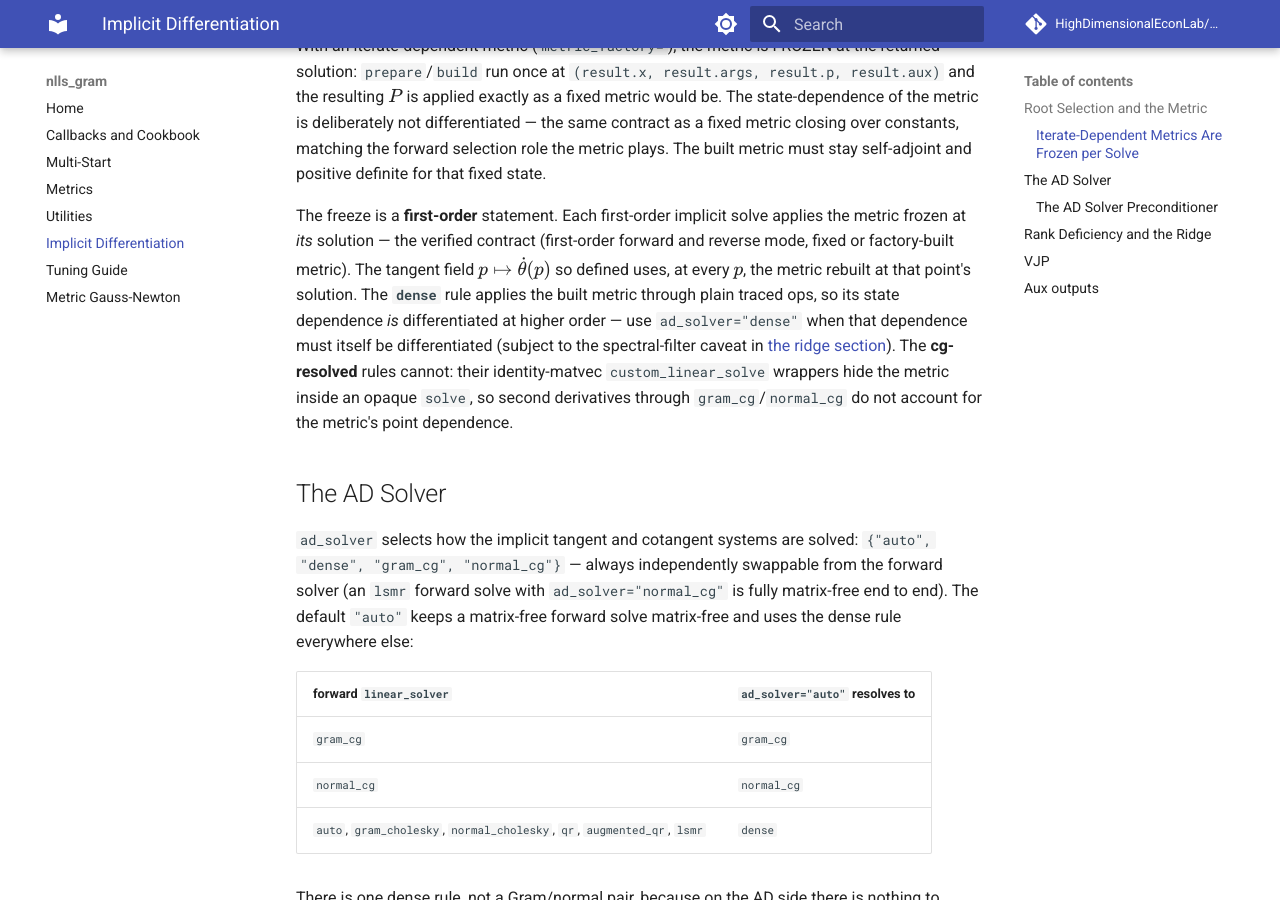
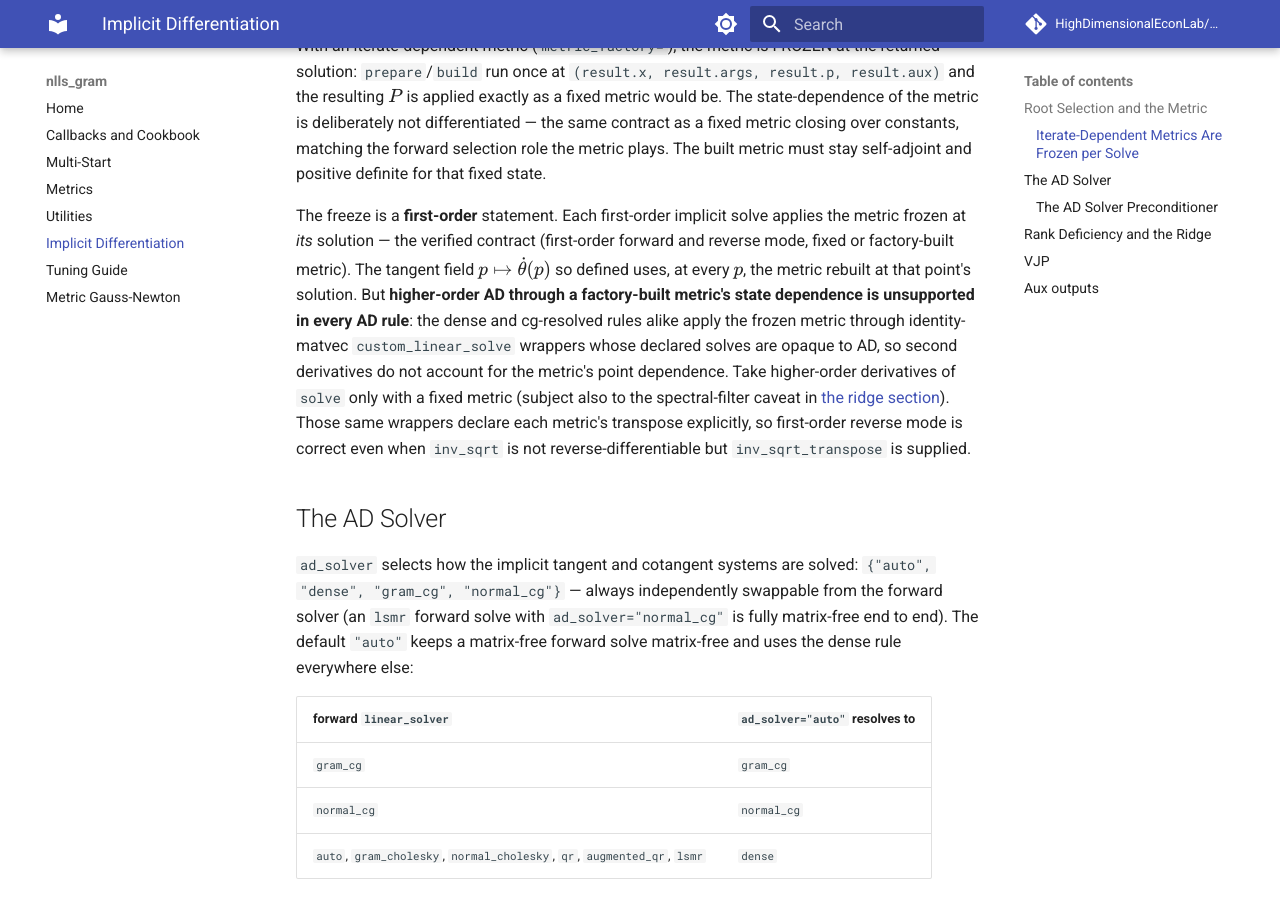
Before and after one commit to HighDimensionalEconLab/nlls_gram, an MkDocs documentation site: the page built from docs/implicit_ad.md, in a window 1280 px wide and 900 px high, scrolled down 2346 px. Built offline with MkDocs 1.6.1 and Material for MkDocs 9.7.7, drawn with Linux system fonts in a browser that asks for light colours; comment, search, counter and statistics services are not loaded.

Commit message:
fix: restore dense AD S-transpose wrapper and svdvals rank guard (Codex)
Two correctness defects from the Codex review of the dense AD rule:

- The final -S step went back to a bare inv_sqrt(...) call in the SVD/QR
  rewrite, dropping the identity-matvec custom_linear_solve that declares
  transpose_solve=inv_sqrt_transpose. A metric with a non-reverse-
  differentiable inv_sqrt (e.g. iterative) plus an explicit
  inv_sqrt_transpose then failed under jax.grad. The wrapper is restored,
  so first-order reverse mode honors the paired-callback contract; the
  wrapper is opaque to AD, so higher-order AD through a factory metric's
  state is unsupported in every AD rule (docs updated to match, dropping
  the dense escape-hatch claim).
- The penalty=0.0 rank guard tested unpivoted-QR |R_ii| diagonals, which
  are not a rank certificate: an exactly rank-deficient B (e.g. a column
  that is an exact multiple of another) slipped past and returned a
  finite, null-space-inflated tangent instead of the promised NaN. The
  guard now tests the smallest singular value of the small R factor.

Regression tests cover both Codex counterexamples.

Co-Authored-By: Mecha Perla (Claude) <noreply@anthropic.com>
Claude-Session: https://claude.ai/code/session_01GR3QL2YvUFwPX6YRBWNfxU

```diff
--- a/docs/implicit_ad.md
+++ b/docs/implicit_ad.md
@@ -143,15 +143,17 @@ The freeze is a **first-order** statement. Each first-order implicit solve
 applies the metric frozen at *its* solution — the verified contract
 (first-order forward and reverse mode, fixed or factory-built metric). The
 tangent field \(p \mapsto \dot\theta(p)\) so defined uses, at every \(p\),
-the metric rebuilt at that point's solution. The **`dense`** rule applies
-the built metric through plain traced ops, so its state dependence *is*
-differentiated at higher order — use `ad_solver="dense"` when that
-dependence must itself be differentiated (subject to the spectral-filter
-caveat in [the ridge section](#rank-deficiency-and-the-ridge)). The
-**cg-resolved** rules cannot: their identity-matvec `custom_linear_solve`
-wrappers hide the metric inside an opaque `solve`, so second derivatives
-through `gram_cg`/`normal_cg` do not account for the metric's point
-dependence.
+the metric rebuilt at that point's solution. But **higher-order AD through
+a factory-built metric's state dependence is unsupported in every AD rule**:
+the dense and cg-resolved rules alike apply the frozen metric through
+identity-matvec `custom_linear_solve` wrappers whose declared solves are
+opaque to AD, so second derivatives do not account for the metric's point
+dependence. Take higher-order derivatives of `solve` only with a fixed
+metric (subject also to the spectral-filter caveat in
+[the ridge section](#rank-deficiency-and-the-ridge)). Those same wrappers
+declare each metric's transpose explicitly, so first-order reverse mode is
+correct even when `inv_sqrt` is not reverse-differentiable but
+`inv_sqrt_transpose` is supplied.
 
 ## The AD Solver
 
```
Also changed, not shown: docs/metrics.md (+5 -5 lines), 2 other files.
